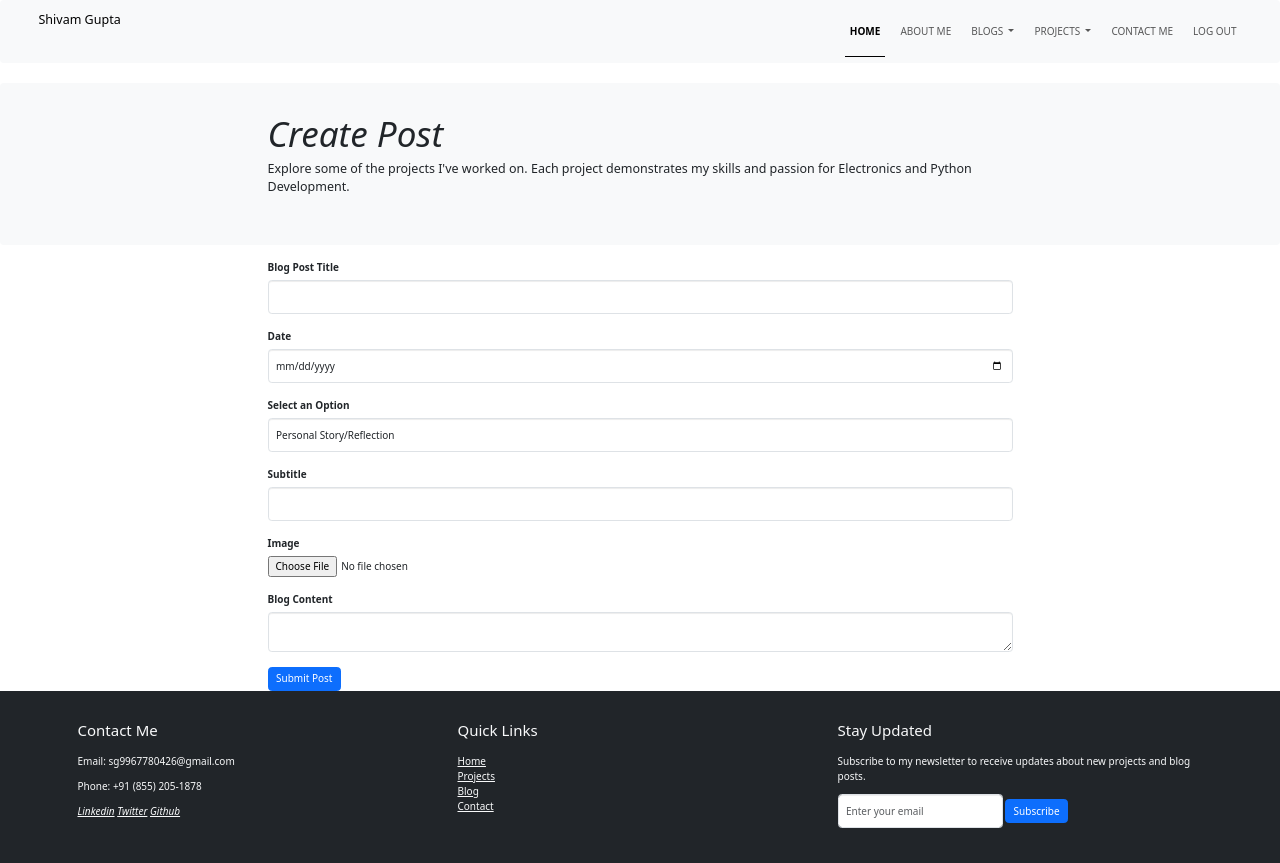
After one commit to Shivam8552051878/MyPortfolio, a Flask app: page /create-post in a window 1280 px wide. The commit adds this page. Run offline with Flask 3, Linux system fonts and the light colour scheme; the visitor is signed in with stand-in values (Sample User, id 1); some libraries are stand-ins or nearby versions.

Commit message:
update on 14032024

```diff
--- /dev/null
+++ b/helper/form.py
@@ -0,0 +1,65 @@
+from flask_ckeditor import CKEditorField
+from flask_wtf import FlaskForm
+from flask_wtf.file import FileAllowed
+from wtforms import StringField, SubmitField, PasswordField, SelectField, DateField
+from wtforms.fields import FileField
+from wtforms.validators import DataRequired, URL
+
+
+##WTForm
+
+
+class RegisterForm(FlaskForm):
+    name = StringField("Name", validators=[DataRequired()])
+    email = StringField("Email", validators=[DataRequired()])
+    password = PasswordField("Password", validators=[DataRequired()])
+    submit = SubmitField("Sign Me Up!")
+
+
+class LoginForm(FlaskForm):
+    email = StringField("Email", validators=[DataRequired()])
+    password = PasswordField("Password", validators=[DataRequired()])
+    submit = SubmitField("Let Me In!")
+
+
+class CreatePostForm(FlaskForm):
+    title = StringField("Blog Post Title", validators=[DataRequired()])
+    date = DateField("Date", validators=[DataRequired()])
+    post_type = SelectField('Select an Option', choices=[('personal Story/Reflection', 'Personal Story/Reflection'),
+                                                           ('social_impact', 'Social Impact'),
+                                                           ('project_showcase', 'Project Showcase'),
+                                                           ('tutorial_guide', 'Tutorial/Guide'), ('other', 'Other')])
+    subtitle = StringField("Subtitle", validators=[DataRequired()])
+    file_image = FileField('Image', validators=[
+        FileAllowed(['jpg', 'jpeg', 'png', 'gif'], 'Only JPG, JPEG, PNG, and GIF images are allowed.'),
+        DataRequired('Please choose an image to upload.')
+    ])
+    body = CKEditorField("Blog Content", validators=[DataRequired()])
+    submit = SubmitField("Submit Post")
+
+
+class PostCommentForm(FlaskForm):
+    comment_text = CKEditorField("Comment", validators=[DataRequired()])
+    submit = SubmitField("Add Comment")
+
+
+class CreateProjectForm(FlaskForm):
+    title = StringField("Title", validators=[DataRequired()])
+    description = StringField("Description", validators=[DataRequired()])
+    date = DateField("Date", validators=[DataRequired()])
+    project_type = SelectField('Project Type', choices=[('Automation', 'Automation'),
+                                                        ('IoT & Embedded Projects', 'IoT & Embedded Projects'),
+                                                        ('Security & Ethical Hacking', 'Security & Ethical Hacking'),
+                                                        ('Software Development', 'Software Development'),
+                                                        ('Other', 'Other')])
+    image = FileField('Image', validators=[
+        FileAllowed(['jpg', 'jpeg', 'png', 'gif'], 'Only JPG, JPEG, PNG, and GIF images are allowed.'),
+        DataRequired('Please choose an image to upload.')
+    ])
+    body = CKEditorField("Blog Content", validators=[DataRequired()])
+    submit = SubmitField("Submit Project")
+
+
+class ProjectCommentForm(FlaskForm):
+    comment_text = CKEditorField("Comment", validators=[DataRequired()])
+    submit = SubmitField("Submit Comment")
--- a/main.py
+++ b/main.py
@@ -1,41 +1,242 @@
-from flask import Flask, render_template
+from flask import Flask, render_template, request, redirect, url_for, flash
+from flask_sqlalchemy import SQLAlchemy
+from sqlalchemy.orm import relationship
+from flask_login import UserMixin, login_user, LoginManager, login_required, current_user, logout_user
+from werkzeug.security import generate_password_hash, check_password_hash
+
+from helper.form import CreatePostForm, CreateProjectForm, RegisterForm, LoginForm
+from flask_ckeditor import CKEditor
+from flask_bootstrap import Bootstrap
 
 app = Flask(__name__)
+app.config['SECRET_KEY'] = '8BYkEfBA6O6donzWlSihBXox7C0sKR6b'
+app.config['SQLALCHEMY_DATABASE_URI'] = 'sqlite:///portfolio.db'
+db = SQLAlchemy(app)
+ckeditor = CKEditor(app)
+Bootstrap(app=app)
+login_manager = LoginManager()
+login_manager.init_app(app)
+
+
+# SELECT * FROM amc_data LIMIT 1
+@login_manager.user_loader
+def load_user(user_id):
+    return User.query.get(int(user_id))
+
+
+class User(UserMixin, db.Model):
+    __tablename__ = "users"
+    id = db.Column(db.Integer, primary_key=True)
+    email = db.Column(db.String(100), unique=True)
+    password = db.Column(db.String(100))
+    name = db.Column(db.String(100))
+    posts = relationship("BlogPost", back_populates="author")
+    post_comments = relationship("PostComment", back_populates="comment_author")
+    project = relationship("Project", back_populates="author")
+    project_comment = relationship("ProjectComment", back_populates="comment_author")
+
+
+class BlogPost(db.Model):
+    __tablename__ = "blog_posts"
+    id = db.Column(db.Integer, primary_key=True)
+    title = db.Column(db.String(250), unique=True, nullable=False)
+    subtitle = db.Column(db.String(250), nullable=False)
+    date = db.Column(db.String(250), nullable=False)
+    post_type = db.Column(db.String(30), nullable=False)
+    body = db.Column(db.Text, nullable=False)
+    image = db.Column(db.LargeBinary, nullable=False)
+    author_id = db.Column(db.Integer, db.ForeignKey("users.id"))
+    author = relationship("User", back_populates="posts")
+    comments = relationship("PostComment", back_populates="parent_post")
+
+
+class PostComment(db.Model):
+    __tablename__ = "post_comments"
+    id = db.Column(db.Integer, primary_key=True)
+    post_id = db.Column(db.Integer, db.ForeignKey("blog_posts.id"))
+    author_id = db.Column(db.Integer, db.ForeignKey("users.id"))
+    parent_post = relationship("BlogPost", back_populates="comments")
+    comment_author = relationship("User", back_populates="post_comments")
+    text = db.Column(db.Text, nullable=False)
+
+
+class Project(db.Model):
+    __tablename__ = "project"
+    id = db.Column(db.Integer, primary_key=True)
+    title = db.Column(db.String(250), unique=True, nullable=False)
+    description = db.Column(db.String(250), nullable=False)
+    image = db.Column(db.LargeBinary, nullable=False)
+    date = db.Column(db.String(250), nullable=False)
+    body = db.Column(db.Text, nullable=False)
+    project_type = db.Column(db.String(30), nullable=False)
+    author_id = db.Column(db.Integer, db.ForeignKey("users.id"))
+    author = relationship("User", back_populates="project")
+    comments = relationship("ProjectComment", back_populates="parent_project")
+
+
+class ProjectComment(db.Model):
+    __tablename__ = "project_comments"
+    id = db.Column(db.Integer, primary_key=True)
+    project_id = db.Column(db.Integer, db.ForeignKey("project.id"))
+    author_id = db.Column(db.Integer, db.ForeignKey("users.id"))
+    parent_project = relationship("Project", back_populates="comments")
+    comment_author = relationship("User", back_populates="project_comment")
+    text = db.Column(db.Text, nullable=False)
+
+
+with app.app_context():
+    db.create_all()
 
 
 @app.route("/")
 def home():
-    return render_template("basic-information/home.html")
+    return render_template("basic-information/home.html", current_user=current_user)
 
 
 @app.route("/about")
 def about():
-    return render_template("basic-information/about.html")
+    return render_template("basic-information/about.html", current_user=current_user)
 
 
 @app.route("/contact")
 def contact():
-    return render_template("basic-information/contact.html")
+    return render_template("basic-information/contact.html", current_user=current_user)
 
 
-@app.route("/blog")
-def blog():
-    return render_template("blogs/blogs.html")
+@app.route('/register', methods=["GET", "POST"])
+def register():
+    form = RegisterForm()
+    if form.validate_on_submit():
+
+        if User.query.filter_by(email=form.email.data).first():
+            print(User.query.filter_by(email=form.email.data).first())
+            # User already exists
+            flash("You've already signed up with that email, log in instead!")
+            return redirect(url_for('login'))
+
+        hash_and_salted_password = generate_password_hash(
+            form.password.data,
+            method='pbkdf2:sha256',
+            salt_length=8
+        )
+        new_user = User(
+            email=form.email.data,
+            name=form.name.data,
+            password=hash_and_salted_password,
+        )
+        db.session.add(new_user)
+        db.session.commit()
+        login_user(new_user)
+        return redirect(url_for("home"))
+
+    return render_template("user_login/register.html", form=form, current_user=current_user)
 
 
-@app.route("/blog/detail")
-def post_detail():
-    return render_template("blogs/post-detail.html")
+@app.route('/login', methods=["GET", "POST"])
+def login():
+    form = LoginForm()
+    if form.validate_on_submit():
+        email = form.email.data
+        password = form.password.data
+
+        user = User.query.filter_by(email=email).first()
+        # Email doesn't exist or password incorrect.
+        if not user:
+            flash("That email does not exist, please try again.")
+            return redirect(url_for('login'))
+        elif not check_password_hash(user.password, password):
+            flash('Password incorrect, please try again.')
+            return redirect(url_for('login'))
+        else:
+            login_user(user)
+            return redirect(url_for('home'))
+    return render_template("user_login/login.html", form=form, current_user=current_user)
 
 
-@app.route("/project")
-def project():
-    return render_template("projects/projects.html")
+@app.route("/logout")
+def logout():
+    logout_user()
+    return redirect(url_for('home'))
 
 
-@app.route("/project/detail")
-def project_detail():
+@app.route("/blog/<category>")
+def blog(category):
+    if category != "all":
+        blog = db.session.execute(db.Select(BlogPost).Where(BlogPost.post_type == category)).fetchall()
+    else:
+        blog = db.session.query(BlogPost)
+    return render_template("blogs/blogs.html", current_user=current_user, blog=blog)
+
+
+@app.route("/post/<int:post_id>")
+def post_detail(post_id):
+    post = None
+    return render_template("blogs/post-detail.html", post)
+
+
+@app.route('/create-post', methods=['GET', 'POST'])
+@login_required
+def create_post():
+    form = CreatePostForm()
+    if form.validate_on_submit():
+        post = BlogPost(
+            date = form.date.data,
+            title = form.title.data,
+            subtitle = form.subtitle.data,
+            body = form.body.data,
+            post_type = form.post_type.data,
+            image = form.file_image.data.read(),
+            author_id = current_user.id
+        )
+        db.session.add(post)
+        db.session.commit()
+    return render_template('blogs/create-post.html', form=form, current_user=current_user)
+
+
+@app.route('/edit-post/<int:post_id>', methods=['GET', 'POST'])
+@login_required
+def edit_post(post_id):
+    pass
+
+
+@app.route("/project/<category>")
+def project(category):
+    return render_template("projects/projects.html", current_user=current_user)
+
+
+@app.route("/project-detail/<int:project_id>")
+def project_detail(project_id):
     return render_template("projects/project-detail.html")
+
+
+@app.route('/create-project', methods=['GET', 'POST'])
+@login_required
+def create_project():
+    form = CreateProjectForm()
+    if form.validate_on_submit():
+        project = Project(
+            date=form.date.data,
+            title=form.title.data,
+            description=form.description.data,
+            body=form.body.data,
+            project_type=form.project_type.data,
+            image=form.file_image.data.read(),
+            author_id=current_user.id
+        )
+        db.session.add(project)
+        db.session.commit()
+        # print(form.file_image.data)
+        # filename= form.file_image.data
+        # image_data = filename.read()
+        # print(type(image_data))
+
+    return render_template('projects/create-project.html', form=form, current_user=current_user)
+
+
+@app.route('/edit-project/<int:project_id>', methods=['GET', 'POST'])
+@login_required
+def edit_project():
+    pass
 
 
 if __name__ == "__main__":
--- a/templates/base/header.html
+++ b/templates/base/header.html
@@ -23,8 +23,25 @@
                 <li class="nav-item">
                     <a class="nav-link" href="{{ url_for('about') }}">ABOUT ME</a>
                 </li>
-                <li class="nav-item">
-                    <a class="nav-link" href="{{ url_for('blog') }}">BLOGS</a>
+                <li class="nav-item dropdown">
+                    <a class="nav-link dropdown-toggle" href="#" id="postDropdown" role="button"
+                       data-bs-toggle="dropdown"
+                       aria-haspopup="true" aria-expanded="false">
+                        BLOGS
+                    </a>
+                    <div class="dropdown-menu" aria-labelledby="projectsDropdown">
+                        <a class="dropdown-item" href="{{ url_for('blog', category='all') }}">ALL</a>
+                        <a class="dropdown-item" href="{{ url_for('blog', category='personal_story') }}">Personal Story/Reflection</a>
+                        <a class="dropdown-item" href="{{ url_for('blog', category='social_impact') }}">Social Impact</a>
+                        <a class="dropdown-item" href="{{ url_for('blog', category='project_showcase') }}">Project Showcase</a>
+                        <a class="dropdown-item" href="{{ url_for('blog', category='Security & Ethical
+                            Hacking') }}">Security & Ethical Hacking</a>
+                        <a class="dropdown-item" href="{{ url_for('blog', category='tutorial_guide') }}">Tutorial/Guide</a>
+                        <a class="dropdown-item" href="{{ url_for('blog', category='other') }}">Other</a>
+
+                    </div>
+                </li>
+                <!--                    ('personal_story', 'Personal Story/Reflection'), ('social_impact', 'Social Impact'),('project_showcase', 'Project Showcase'), ('tutorial_guide', 'Tutorial/Guide'), ('code_snipet', 'Code Snippets')-->
                 </li>
                 <li class="nav-item dropdown">
                     <a class="nav-link dropdown-toggle" href="#" id="projectsDropdown" role="button"
@@ -33,14 +50,32 @@
                         PROJECTS
                     </a>
                     <div class="dropdown-menu" aria-labelledby="projectsDropdown">
-                        <a class="dropdown-item" href="{{ url_for('project', category='automation') }}">Automation</a>
-                        <a class="dropdown-item" href="{{ url_for('project', category='iot') }}">IOT Project</a>
-                        <a class="dropdown-item" href="{{ url_for('project', category='python') }}">Python Project</a>
+                        <a class="dropdown-item" href="{{ url_for('project', category='all') }}">ALL</a>
+                        <a class="dropdown-item" href="{{ url_for('project', category='Automation') }}">Automation</a>
+                        <a class="dropdown-item" href="{{ url_for('project', category='Machine Learning & AI') }}">Machine Learning & AI</a>
+                        <a class="dropdown-item" href="{{ url_for('project', category='IoT & Embedded Projects') }}">IoT & Embedded Projects</a>
+                        <a class="dropdown-item" href="{{ url_for('project', category='Security & Ethical Hacking') }}">Security & Ethical Hacking</a>
+                        <a class="dropdown-item" href="{{ url_for('project', category='Software Development') }}">Software Development</a>
+                        <a class="dropdown-item" href="{{ url_for('project', category='Other') }}">Other</a>
+
                     </div>
                 </li>
                 <li class="nav-item">
                     <a class="nav-link" href="{{ url_for('contact') }}">CONTACT ME</a>
                 </li>
+                {% if not current_user.is_authenticated: %}
+                <li class="nav-item">
+                    <a class="nav-link" href="{{ url_for('login') }}">LOG IN</a>
+                </li>
+                <li class="nav-item">
+                    <a class="nav-link" href="{{ url_for('register') }}">SIGN UP</a>
+                </li>
+                {% else %}
+                <li class="nav-item">
+                    <a class="nav-link" href="{{ url_for('logout') }}">LOG OUT</a>
+                </li>
+                {% endif %}
+
             </ul>
         </div>
     </div>
--- /dev/null
+++ b/templates/blogs/create-post.html
@@ -0,0 +1,28 @@
+{% extends 'bootstrap/base.html' %}
+{% import "bootstrap/wtf.html" as wtf %}
+
+{% block content %}
+{% include "base/header.html" %}
+<section class="p-4 p-md-5 mb-4 rounded text-dark bg-light">
+    <div class="container">
+        <div class="row">
+            <div class="col-lg-8 col-md-10 mx-auto">
+                <h1 class="display-4 fst-italic">Create Post</h1>
+                <p class="lead">Explore some of the projects I've worked on. Each project demonstrates my skills and
+                    passion for Electronics and Python Development.</p>
+            </div>
+        </div>
+    </div>
+</section>
+<div class="container">
+    <div class="row">
+        <div class="col-lg-8 col-md-10 mx-auto">
+            {{ ckeditor.load() }}
+            {{ ckeditor.config(name='body') }}
+            {{ wtf.quick_form(form, novalidate=True, button_map={"submit": "primary"}) }}
+        </div>
+    </div>
+</div>
+
+{% include "base/footer.html" %}
+{% endblock %}
```
Also changed, not shown: templates/basic-information/home.html (+18 -28 lines), templates/blogs/blogs.html (+1 -36 lines), templates/blogs/post-detail.html (+19 -6 lines), templates/projects/create-project.html (added, +28 -0 lines), templates/projects/project-detail.html (+19 -13 lines), templates/user_login/login.html (added, +40 -0 lines), templates/user_login/register.html (added, +31 -0 lines), templates/base/base.html (added).
